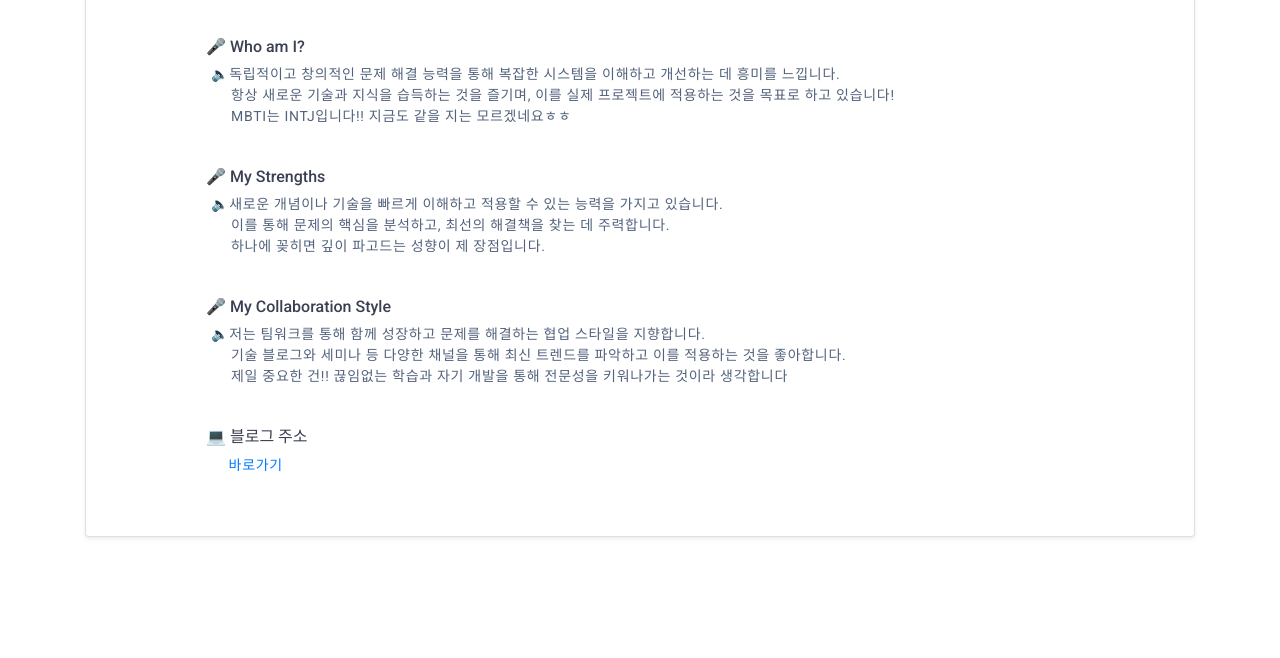
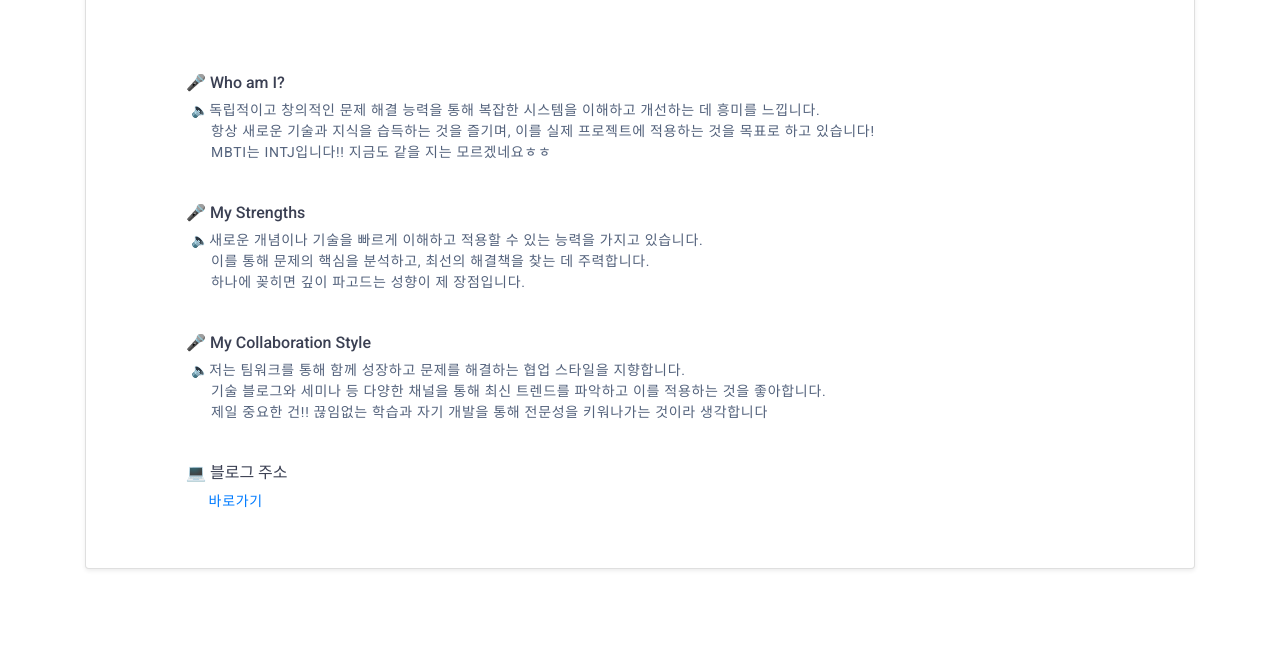
Before and after one commit to Sparta-CodeOasis/CodeOasis, a plain HTML site: page memberCard/teamperson02.html in a window 1280 px wide. Shown: the part 373-1031 px from the top of the page. Drawn offline with nearby package versions, Linux system fonts and the light colour scheme; files that its build step writes are made by us from their sources.

Commit message:
div, style.css 경로 수정

```diff
--- a/memberCard/teamperson02.html
+++ b/memberCard/teamperson02.html
@@ -6,7 +6,7 @@
 
     <link rel="stylesheet" href="https://stackpath.bootstrapcdn.com/bootstrap/4.1.1/css/bootstrap.min.css" integrity="sha384-WskhaSGFgHYWDcbwN70/dfYBj47jz9qbsMId/iRN3ewGhXQFZCSftd1LZCfmhktB" crossorigin="anonymous">
 
-    <link rel="stylesheet" href="style.css" type="text/css" />
+    <link rel="stylesheet" href="../style.css" type="text/css" />
     <link href="https://unpkg.com/ionicons@4.2.0/dist/css/ionicons.min.css" rel="stylesheet">
     <link href="https://fonts.googleapis.com/css?family=Roboto:300,400,500,700,900" rel="stylesheet">
 
@@ -32,6 +32,7 @@
                 <img src="../images/yw_image.png" class="rounded-circle mb-3" alt="안예원" style="width: 150px; height: 150px;">
                 <h2>안예원</h2>
                 <p>No Cap Yes Code<br>코드와 기술을 통해 문제를 해결하고 진지하게 접근하는 것을 추구합니다</p>
+            </div>
 
                 <!-- 자기 소개 부분 -->
                 <div class="introduction" style="text-align:left">
@@ -55,7 +56,6 @@
                     <br><h5>💻 블로그 주소</h5>
                     <p>&emsp;&ensp;<a href="https://igyeonaenda.tistory.com">바로가기</a></p>
                 </div>
-            </div>
         </div>
 
         <section class="guestbook">
```
